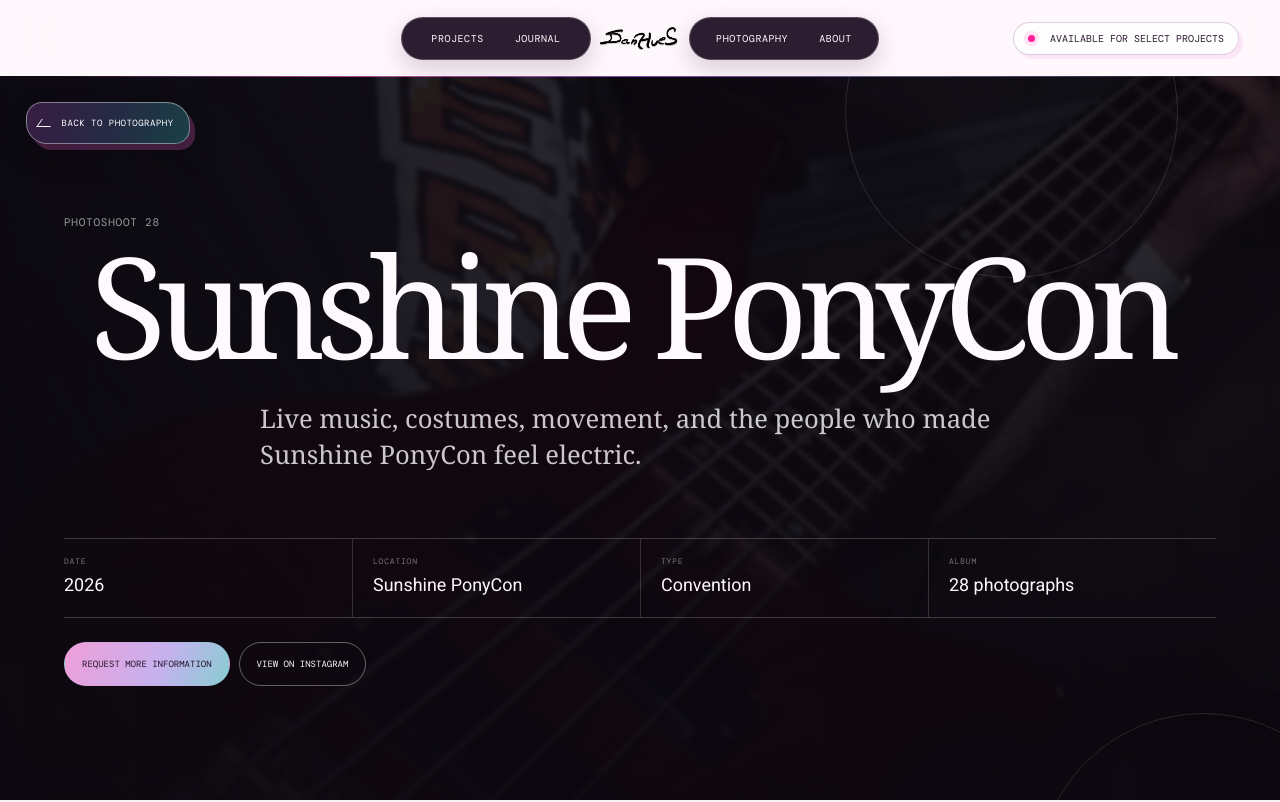
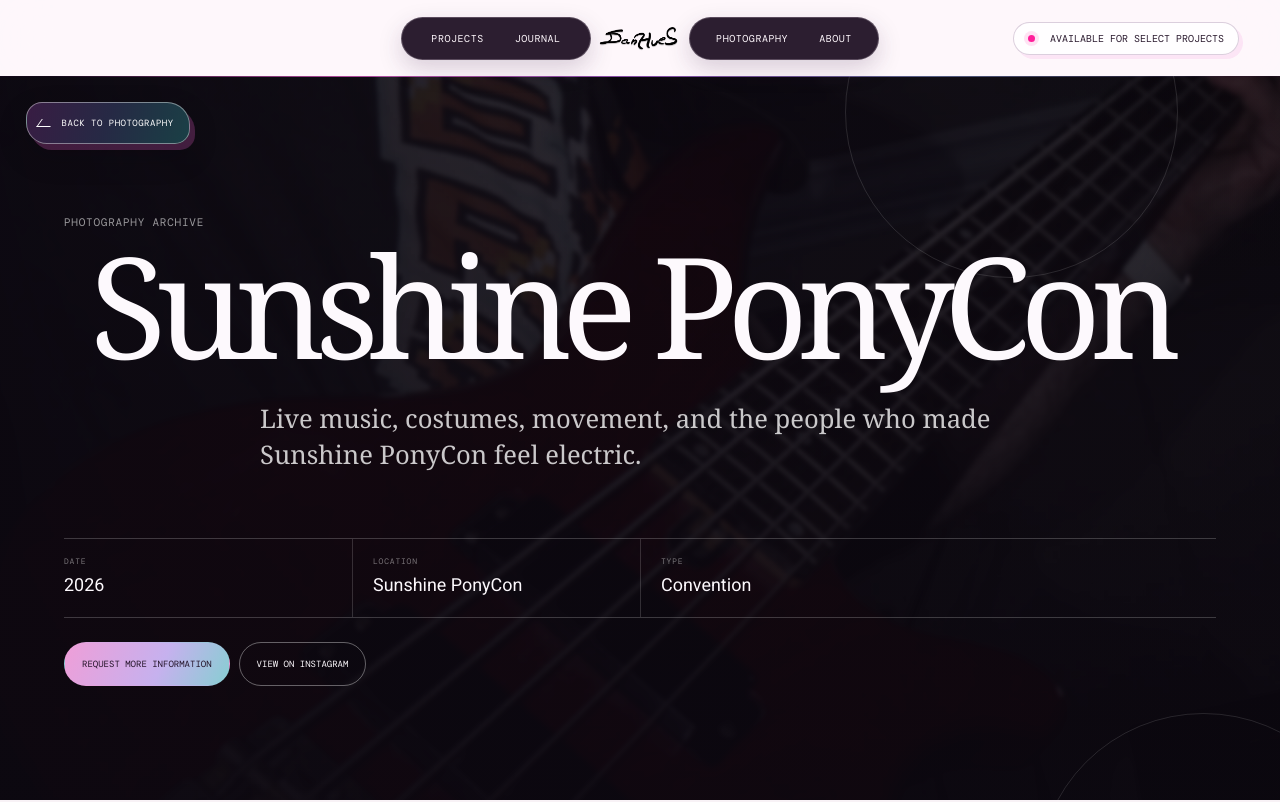
Before and after one commit to DanHues/creative-portfolio, a Next.js app: page /photography/sunshine-ponycon in a window 1280 px wide. Shown: the top 802 px of the page. Built offline with nearby package versions, Linux system fonts and the light colour scheme; a web font is replaced by a local one.

Commit message:
Remove photography album counts

```diff
--- a/app/photography/[slug]/page.tsx
+++ b/app/photography/[slug]/page.tsx
@@ -64,7 +64,7 @@ export default async function PhotographyStoryPage({
               />
             ))}
           </div>
-          <p className="eyebrow">Photoshoot {String(photos.length).padStart(2, "0")}</p>
+          <p className="eyebrow">Photography archive</p>
           <h1>{album.title}</h1>
           <p className="photo-story-context">{album.description}</p>
 
@@ -80,10 +80,6 @@ export default async function PhotographyStoryPage({
             <div>
               <dt>Type</dt>
               <dd>{album.category}</dd>
-            </div>
-            <div>
-              <dt>Album</dt>
-              <dd>{photos.length} photographs</dd>
             </div>
           </dl>
 
```
